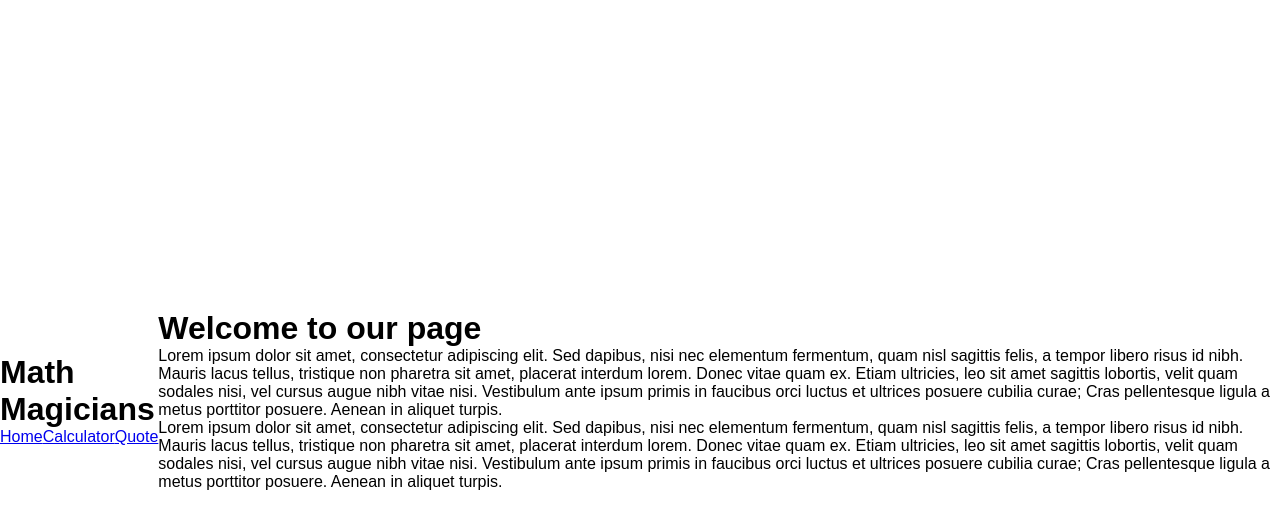
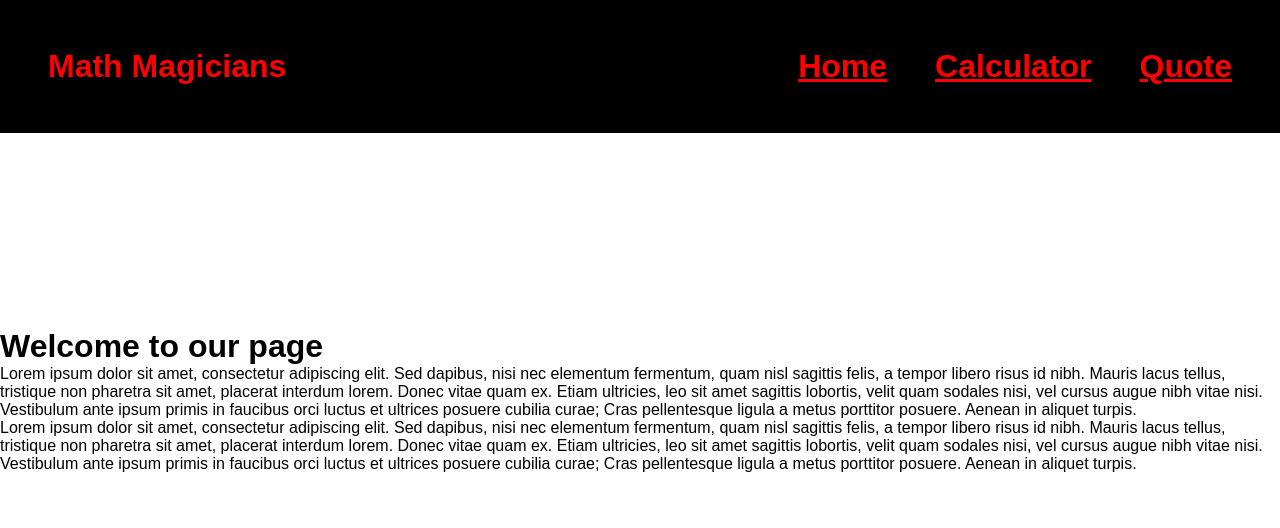
Before and after one commit to PNdunguMaina/Math-Magicians, a React (Create React App) app: page / in a window 1280 px wide. Shown: the top 528 px of the page. Built offline with nearby package versions, Linux system fonts and the light colour scheme.

Commit message:
Style React app via inline styling

```diff
--- a/src/components/Navbar.js
+++ b/src/components/Navbar.js
@@ -2,15 +2,41 @@ import React from 'react';
 import { Link } from 'react-router-dom';
 
 function Navbar() {
+  const navStyle = {
+    color: 'red',
+    top: '0',
+    position: 'absolute',
+    display: 'flex',
+    alignItems: 'center',
+    justifyContent: 'space-between',
+    width: '100vw',
+    padding: '3rem',
+    backgroundColor: 'black',
+  };
+
+  const navItemStyle = {
+    display: 'flex',
+    gap: '3rem',
+    fontSize: '2rem',
+    fontWeight: '600',
+    color: 'red',
+  };
+
   return (
-    <div className="navbarContainer">
+    <div className="navbarContainer" style={navStyle}>
       <div className="logo-container">
         <h1 className="nav-logo">Math Magicians</h1>
       </div>
-      <div className="links-container">
-        <Link to="/">Home</Link>
-        <Link to="/calculator">Calculator</Link>
-        <Link to="/quotes">Quote</Link>
+      <div className="links-container" style={navItemStyle}>
+        <Link style={{ color: 'red' }} to="/">
+          Home
+        </Link>
+        <Link style={{ color: 'red' }} to="/calculator">
+          Calculator
+        </Link>
+        <Link style={{ color: 'red' }} to="/quotes">
+          Quote
+        </Link>
       </div>
     </div>
   );
```
